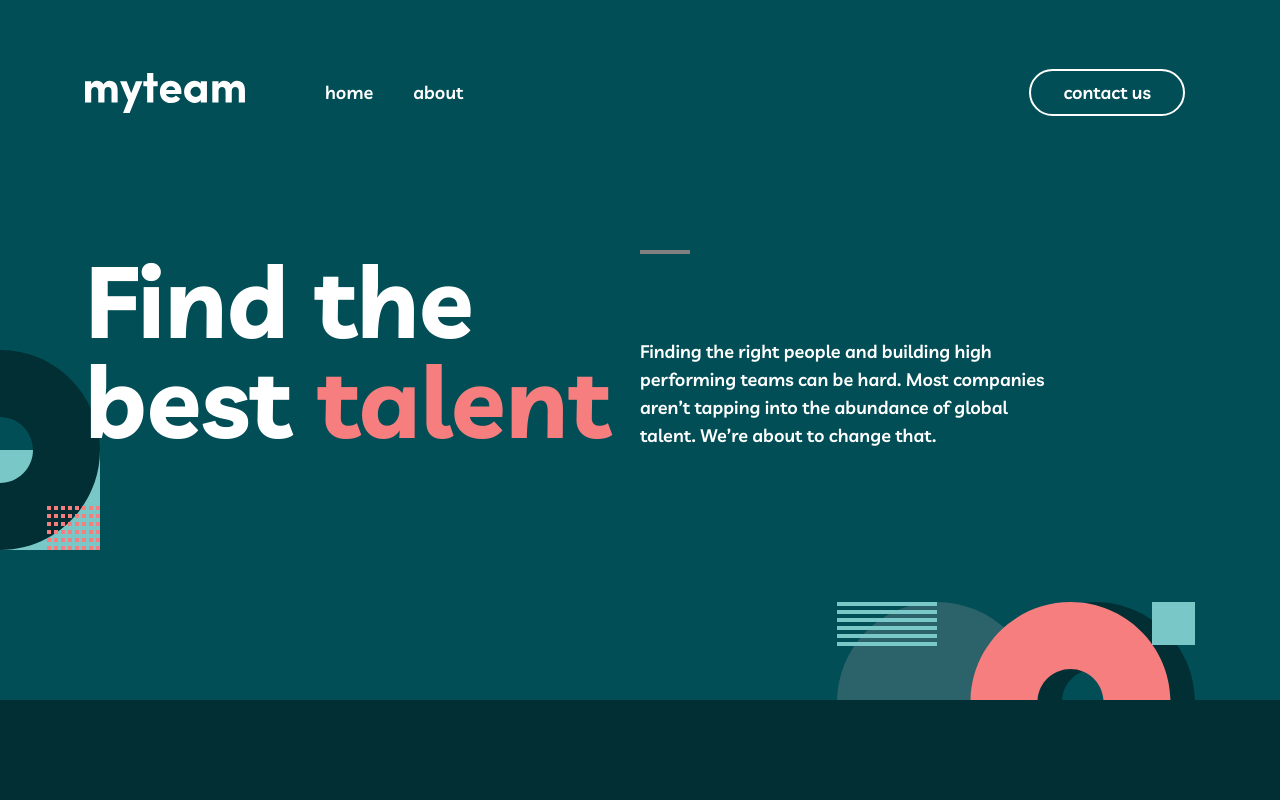
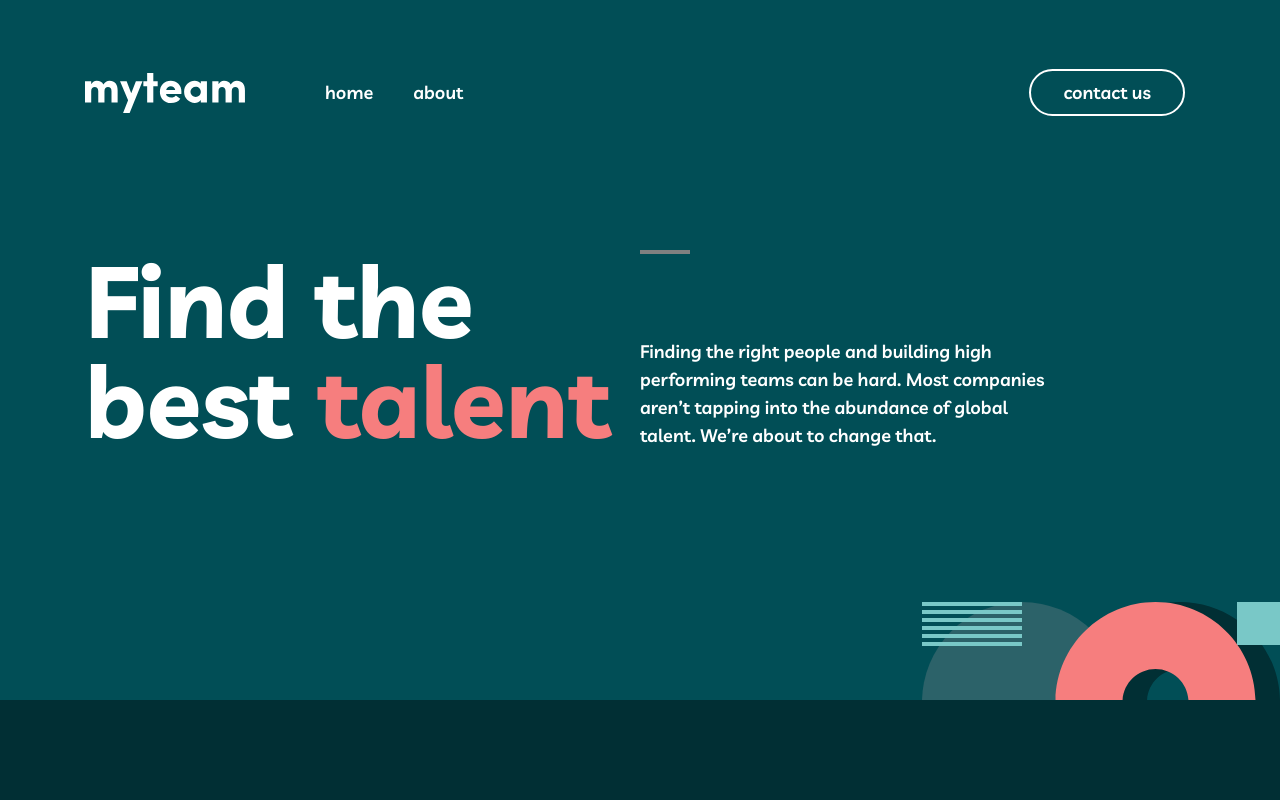
Before and after one commit to TommiKorhonen/myteam, a Next.js app: page / in a window 1280 px wide. Shown: the top 800 px of the page. Built offline with nearby package versions, Linux system fonts and the light colour scheme.

Commit message:
add header media_query

```diff
--- a/components/header/Header.tsx
+++ b/components/header/Header.tsx
@@ -4,12 +4,11 @@ import { Container } from "../styles/Container";
 const Header = () => {
   return (
     <>
+      <StyleHeader>
         <LeftShapes>
           <img src="/images/bg-pattern-home-1.svg" alt="Your Name" />
         </LeftShapes>
-      <StyleHeader>
         <Container>
-          <Layout>
           <TextContent>
             <Heading>
               Find the best <span>talent</span>
@@ -17,16 +16,15 @@ const Header = () => {
             <GridRight>
               <GrayBlock />
               <Description>
-                  Finding the right people and building high performing teams
-                  can be hard. Most companies aren’t tapping into the abundance
-                  of global talent. We’re about to change that.
+                Finding the right people and building high performing teams can
+                be hard. Most companies aren’t tapping into the abundance of
+                global talent. We’re about to change that.
               </Description>
             </GridRight>
           </TextContent>
           <BottomShapes>
             <img src="/images/bg-pattern-home-2.svg" alt="Your Name" />
           </BottomShapes>
-          </Layout>
         </Container>
       </StyleHeader>
     </>
@@ -36,22 +34,38 @@ const Header = () => {
 export default Header;
 const StyleHeader = styled.header`
   overflow: hidden;
+  height: 700px;
+  display: flex;
+  align-items: center;
+  position: relative;
 `;
 const TextContent = styled.section`
   display: grid;
   grid-template-columns: repeat(2, minmax(0, 1fr));
-  /* margin-top: 250px; */
+
+  @media (max-width: ${({ theme }) => theme.lg}) {
+    grid-template-columns: repeat(1, minmax(0, 1fr));
+    text-align: center;
+  }
 `;
 const Heading = styled.h1`
   color: white;
   span {
     color: ${({ theme }) => theme.primary.coral};
   }
+  @media (max-width: ${({ theme }) => theme.lg}) {
+    margin-bottom: 24px;
+    font-size: 64px;
+    line-height: 56px;
+  }
 `;
 const GridRight = styled.div`
   display: flex;
   align-items: flex-end;
   position: relative;
+  @media (max-width: ${({ theme }) => theme.lg}) {
+    justify-content: center;
+  }
 `;
 const GrayBlock = styled.div`
   width: 50px;
@@ -59,27 +73,36 @@ const GrayBlock = styled.div`
   background-color: gray;
   position: absolute;
   top: 0;
-`;
-const Layout = styled.div`
-  position: relative;
-  height: 700px;
-  display: flex;
-  flex-direction: row;
-  align-items: center;
+  @media (max-width: ${({ theme }) => theme.lg}) {
+    display: none;
+  }
 `;
 
 const BottomShapes = styled.div`
   bottom: -10px;
   right: 0;
   position: absolute;
+  @media (max-width: ${({ theme }) => theme.lg}) {
+    left: 0;
+    right: 0;
+    text-align: center;
+  }
 `;
 const LeftShapes = styled.div`
-  top: 350px;
-  /* bottom: 10%; */
+  top: 35%;
   left: -100px;
   position: absolute;
+  @media (max-width: ${({ theme }) => theme.xL}) {
+    visibility: hidden;
+  }
 `;
 const Description = styled.p`
   color: white;
   padding-right: 8rem;
+  @media (max-width: ${({ theme }) => theme.lg}) {
+    padding: 0;
+    line-height: 36px;
+    font-size: 15px;
+    line-height: 28px;
+  }
 `;
--- a/components/styles/theme.ts
+++ b/components/styles/theme.ts
@@ -13,4 +13,5 @@ export const theme = {
   sm: "640px",
   md: "768px",
   lg: "1024px",
+  xL: "1440px",
 };
```
Lines whose indentation alone changed are shown as unchanged.
